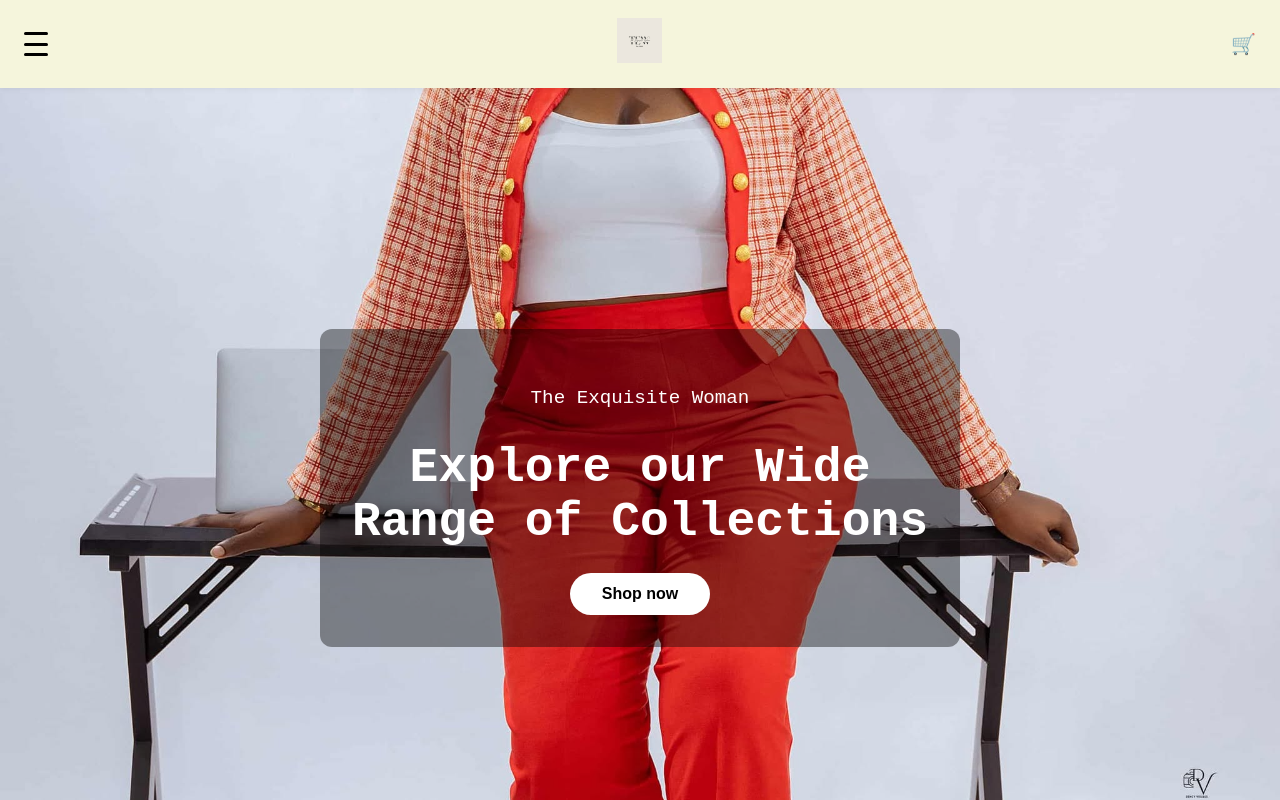
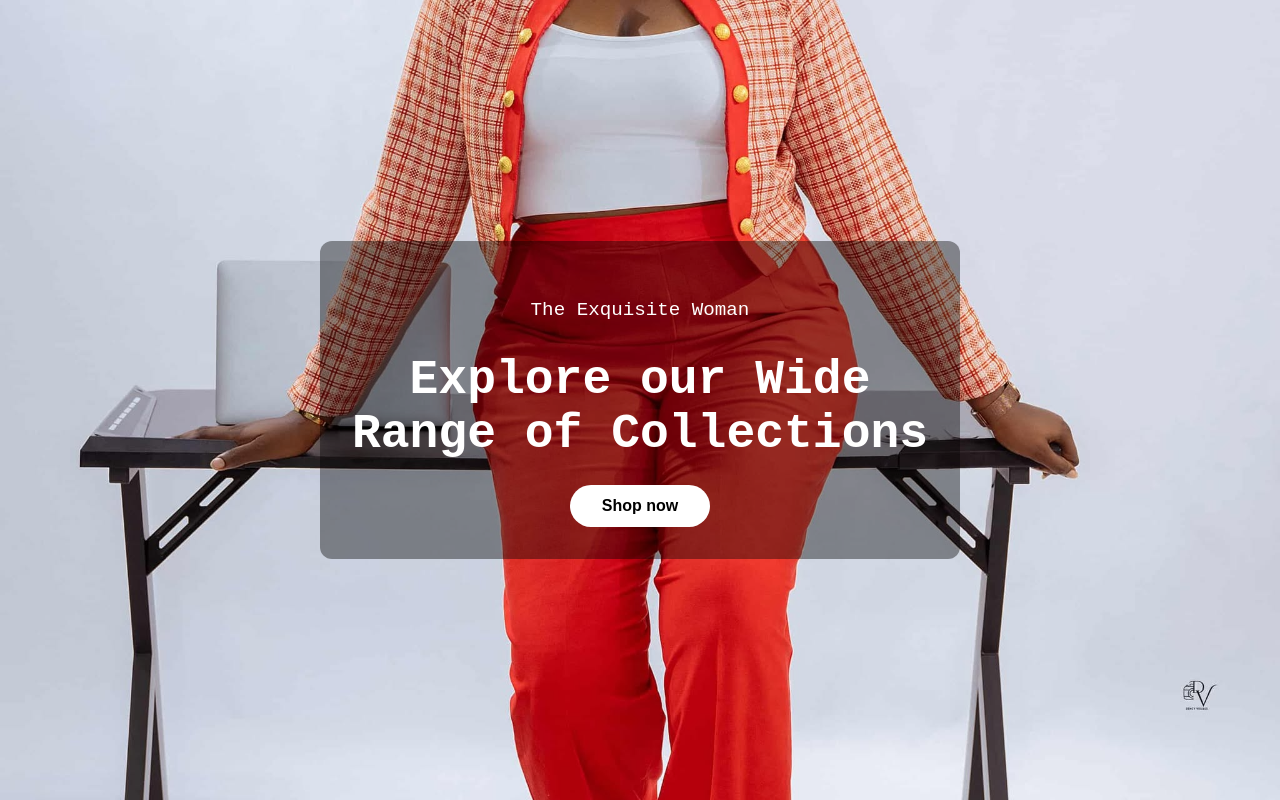
Before and after one commit to preciousprestige/tew, a React (Create React App) app: page / in a window 1280 px wide. Shown: the top 800 px of the page. Built offline with nearby package versions, Linux system fonts and the light colour scheme; no server answers.

Commit message:
fixed the home page

```diff
--- a/src/App.jsx
+++ b/src/App.jsx
@@ -33,11 +33,12 @@ import { CartProvider } from "./context/CartContext"; // ← use correct casing
 
 function Layout() {
   const location = useLocation();
-  const hideLayout =
-    location.pathname.startsWith("/admin") ||
-    location.pathname === "/admin-login" ||
-    location.pathname.startsWith("/forgot-password") ||
-    location.pathname.startsWith("/reset-password");
+const hideLayout =
+  location.pathname === "/" || // ✅ hide header/footer for Welcome only
+  location.pathname.startsWith("/admin") ||
+  location.pathname === "/admin-login" ||
+  location.pathname.startsWith("/forgot-password") ||
+  location.pathname.startsWith("/reset-password");
 
   return (
     <div className="app-container">
```
